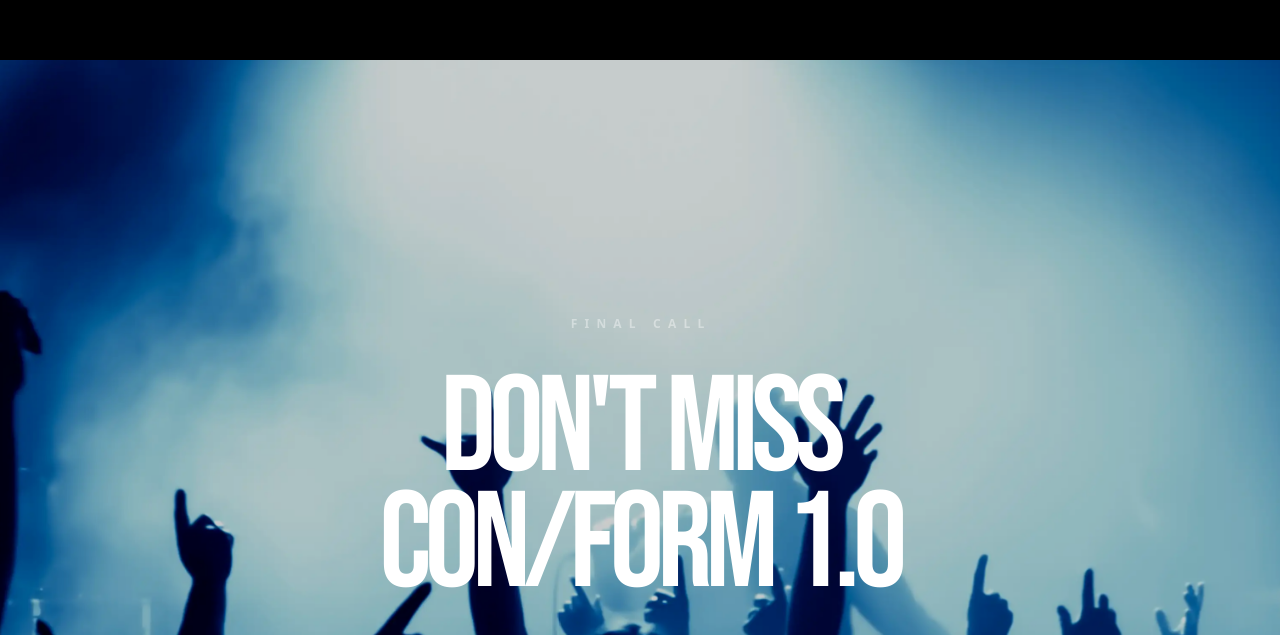
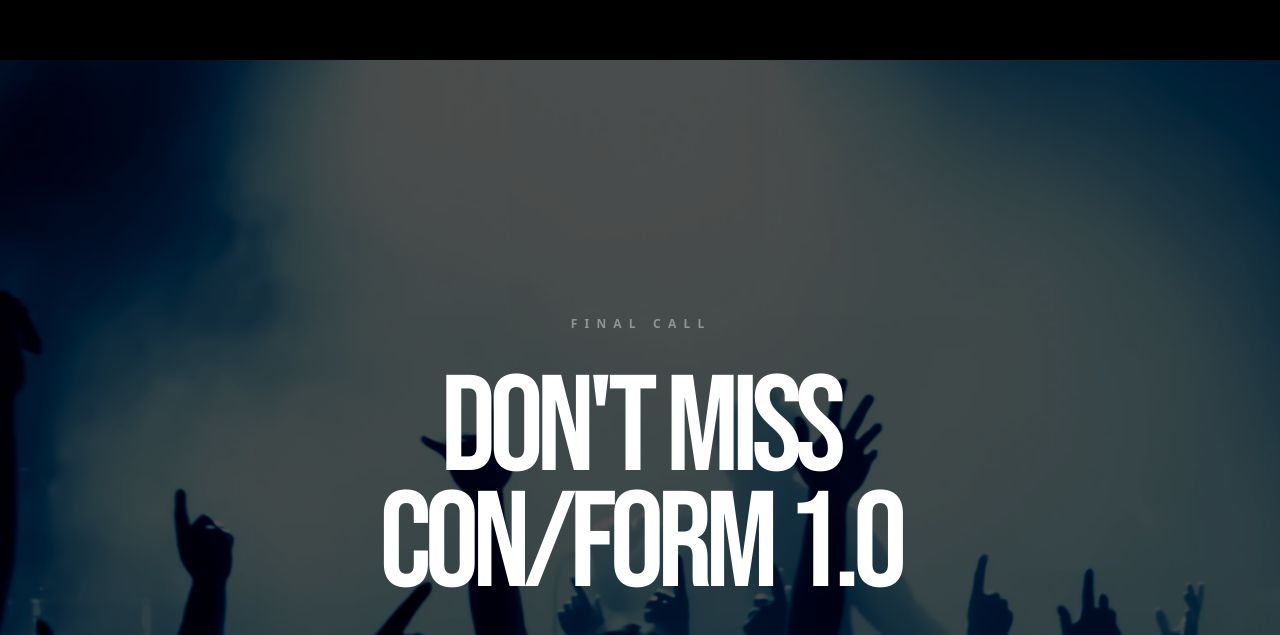
Before and after one commit to LoomRooms/conform-website, a Next.js app: page / in a window 1280 px wide. Shown: the part 11005-11640 px from the top of the page. Built offline with nearby package versions, Linux system fonts and the light colour scheme.

Commit message:
Darken CTA section background image with black overlay and reduced opacity

```diff
--- a/app/page.tsx
+++ b/app/page.tsx
@@ -260,10 +260,10 @@ export default function Home() {
 
       <TestimonialsSection />
 
-      {/* CTA Section */}
-      <section className="py-48 md:py-64 relative overflow-hidden px-6">
-        <div className="absolute inset-0 opacity-80 pointer-events-none">
-          <img src="/6.webp" className="w-full h-full object-cover scale-110 animate-slow-zoom" />
+      <section className="py-48 md:py-64 relative overflow-hidden px-6 bg-black">
+        <div className="absolute inset-0 pointer-events-none">
+          <img src="/6.webp" className="w-full h-full object-cover scale-110 animate-slow-zoom opacity-50" />
+          <div className="absolute inset-0 bg-black/40" />
         </div>
 
         <div className="relative z-10 max-w-5xl mx-auto text-center text-white">
```
